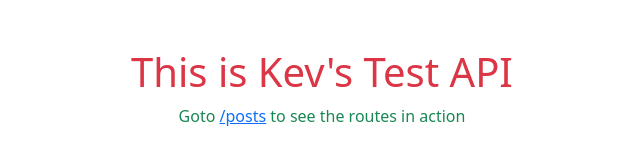
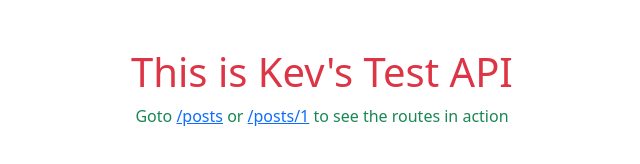
Before and after one commit to kevinjmosley93/test-api, a website: page index.html in a window 1280 px wide. Shown: the whole page, without its empty margins (318-958 px from the left). Drawn offline with nearby package versions, Linux system fonts and the light colour scheme.

Commit message:
add text

```diff
--- a/index.html
+++ b/index.html
@@ -9,7 +9,7 @@
 </head>
 <body>
     <h1 class="text-danger text-center mt-5">This is Kev's Test API</h1>
-    <p class="text-success text-center mt-2">Goto <a href="/posts">/posts</a> to see the routes in action</p>
+    <p class="text-success text-center mt-2">Goto <a href="/posts">/posts</a> or <a href="/posts/1">/posts/1</a> to see the routes in action</p>
 </body>
 <script src="https://cdn.jsdelivr.net/npm/bootstrap@5.1.3/dist/js/bootstrap.bundle.min.js" integrity="sha384-ka7Sk0Gln4gmtz2MlQnikT1wXgYsOg+OMhuP+IlRH9sENBO0LRn5q+8nbTov4+1p" crossorigin="anonymous"></script>
 </html>
```
